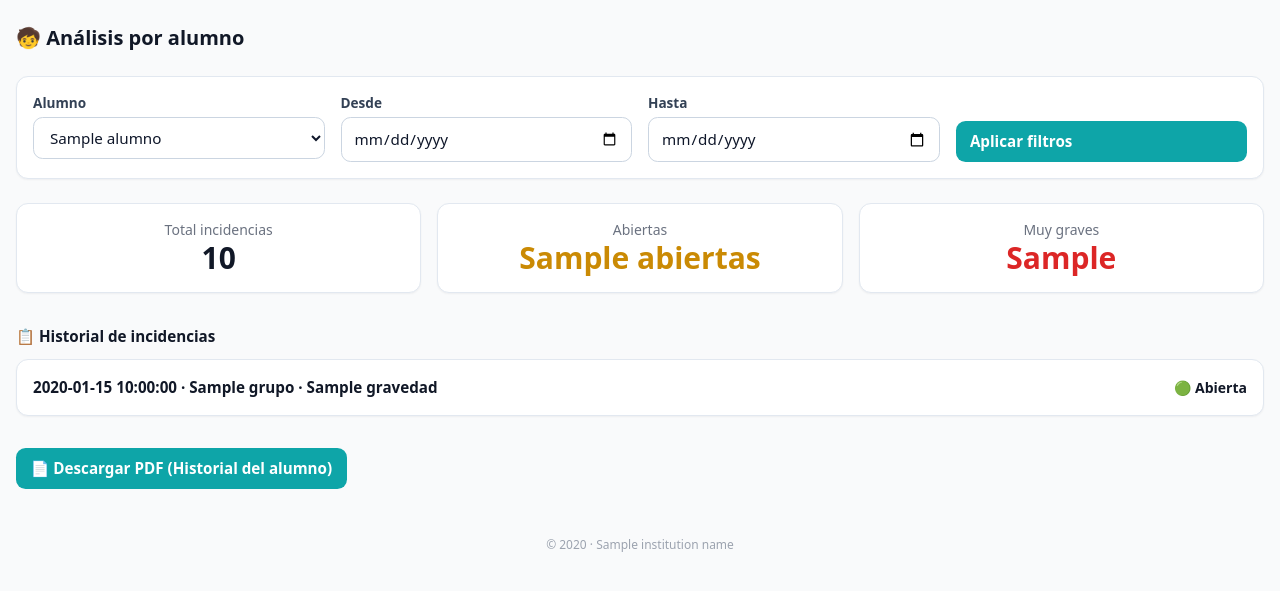
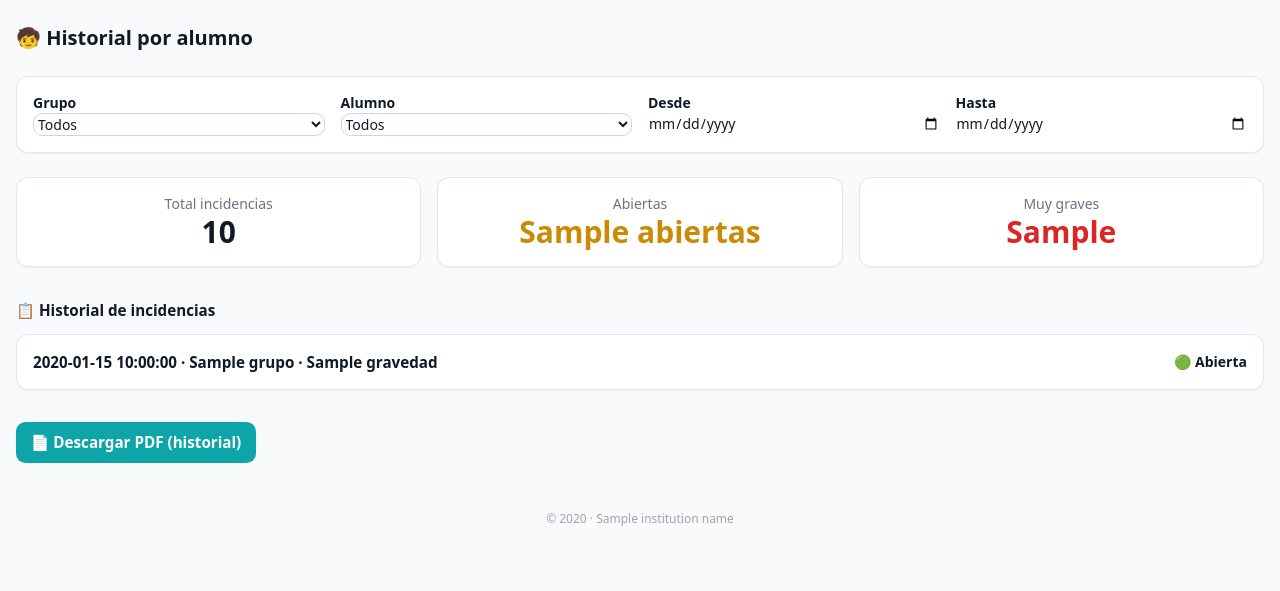
Before and after one commit to pablo-1974/AGB-incidencias, a FastAPI app: template templates/student_analysis.html in a window 1280 px wide. Shown: the part 64-655 px from the top of the page. Run offline with FastAPI, Linux system fonts and the light colour scheme; the template is opened without the code that fills it: most values are stand-ins (such as "Sample title", 1, 10 or a date in 2020); grey boxes marked "Sample" are stand-in pictures; some libraries are stand-ins or nearby versions.

Commit message:
Update student_analysis.html

```diff
--- a/templates/student_analysis.html
+++ b/templates/student_analysis.html
@@ -1,24 +1,36 @@
-<!-- templates/student_analysis.html -->
+{# templates/student_analysis.html #}
 {% extends "base.html" %}
 
 {% block content %}
 
-<h1 class="text-xl font-semibold mb-6">🧒 Análisis por alumno</h1>
+<h1 class="text-xl font-semibold mb-6">🧒 Historial por alumno</h1>
 
 <!-- ========================================================= -->
-<!-- FORMULARIO DE FILTROS -->
+<!-- FILTROS (AUTO-SUBMIT, SIN BOTÓN) -->
 <!-- ========================================================= -->
-<form method="get" class="card grid grid-cols-1 sm:grid-cols-4 gap-4 mb-6">
+<form method="get"
+      class="card grid grid-cols-1 sm:grid-cols-4 gap-4 mb-6 text-sm">
+
+  <!-- Grupo -->
+  <div>
+    <label class="font-semibold">Grupo</label>
+    <select name="grupo" class="form-select w-full auto-submit">
+      <option value="">Todos</option>
+      {% for g in grupos %}
+        <option value="{{ g }}" {% if grupo_sel == g %}selected{% endif %}>
+          {{ g }}
+        </option>
+      {% endfor %}
+    </select>
+  </div>
 
   <!-- Alumno -->
   <div>
-    <label class="label">Alumno</label>
-    <select name="alumno" class="input" required>
-      {% if not alumno_sel %}
-        <option value="" disabled selected>— Selecciona alumno —</option>
-      {% endif %}
+    <label class="font-semibold">Alumno</label>
+    <select name="alumno" class="form-select w-full auto-submit">
+      <option value="">Todos</option>
       {% for a in alumnos %}
-        <option value="{{ a }}" {% if a == alumno_sel %}selected{% endif %}>
+        <option value="{{ a }}" {% if alumno_sel == a %}selected{% endif %}>
           {{ a }}
         </option>
       {% endfor %}
@@ -27,36 +39,29 @@
 
   <!-- Desde -->
   <div>
-    <label class="label">Desde</label>
+    <label class="font-semibold">Desde</label>
     <input
       type="date"
-      name="from"
-      class="input"
-      value="{{ fecha_desde or '' }}"
+      name="from_"
+      class="form-input w-full auto-submit"
+      value="{{ fecha_desde }}"
     />
   </div>
 
   <!-- Hasta -->
   <div>
-    <label class="label">Hasta</label>
+    <label class="font-semibold">Hasta</label>
     <input
       type="date"
       name="to"
-      class="input"
-      value="{{ fecha_hasta or '' }}"
+      class="form-input w-full auto-submit"
+      value="{{ fecha_hasta }}"
     />
-  </div>
-
-  <!-- Botón -->
-  <div class="flex items-end">
-    <button type="submit" class="btn-primary w-full">
-      Aplicar filtros
-    </button>
   </div>
 
 </form>
 
-{% if alumno_sel and rows %}
+{% if rows %}
 
 <!-- ========================================================= -->
 <!-- KPIs -->
@@ -125,22 +130,33 @@
 <!-- ========================================================= -->
 <div class="mt-8">
   <a
-    href="/analysis/student/pdf?alumno={{ alumno_sel }}
-          {% if fecha_desde %}&from={{ fecha_desde }}{% endif %}
-          {% if fecha_hasta %}&to={{ fecha_hasta }}{% endif %}"
+    href="/analysis/student/pdf
+      ?{% if grupo_sel %}grupo={{ grupo_sel }}&{% endif %}
+       {% if alumno_sel %}alumno={{ alumno_sel }}&{% endif %}
+       from={{ fecha_desde }}&to={{ fecha_hasta }}"
     class="btn-primary inline-block"
   >
-    📄 Descargar PDF (Historial del alumno)
+    📄 Descargar PDF (historial)
   </a>
 </div>
 
-{% elif alumno_sel %}
+{% else %}
 
-<!-- ===================== SIN INCIDENCIAS ===================== -->
 <div class="card text-center text-gray-600">
-  Este alumno no tiene incidencias registradas en el periodo seleccionado.
+  No hay incidencias para los filtros seleccionados.
 </div>
 
 {% endif %}
 
+<!-- ========================================================= -->
+<!-- AUTO-SUBMIT -->
+<!-- ========================================================= -->
+<script>
+  document.querySelectorAll(".auto-submit").forEach(el => {
+    el.addEventListener("change", () => {
+      el.form.submit();
+    });
+  });
+</script>
+
 {% endblock %}
```
